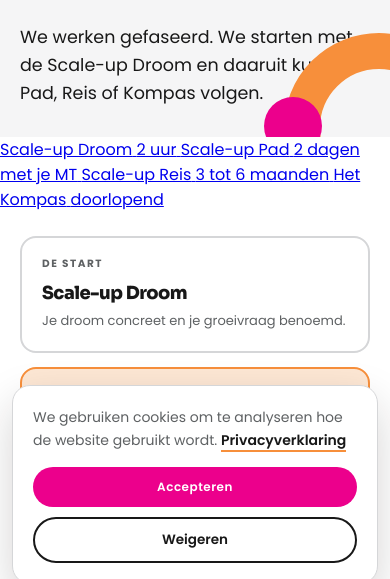
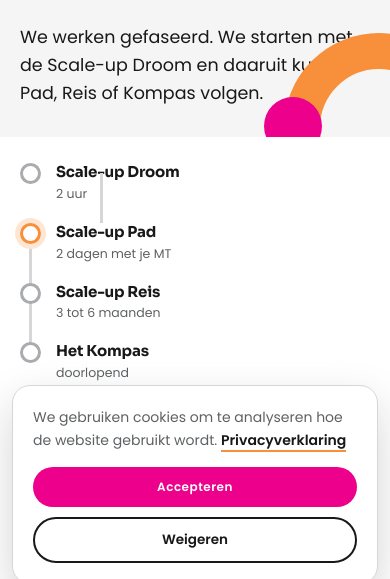
Before and after one commit to Scale-up-Leadership/scaleupleadership-website, an Eleventy site: page src/aanpak.njk in a window 390 px wide. Shown: the part 248-827 px from the top of the page. Built offline with nearby package versions, Linux system fonts and the light colour scheme; Eleventy itself is replaced by a stand-in of ours; files that its build step writes are made by us from their sources.

Commit message:
Add styles for trigger cards and timeline

```diff
--- a/src/css/stijl.css
+++ b/src/css/stijl.css
@@ -788,3 +788,43 @@
 .insights-grid {
   justify-content: flex-start;
 }
+/* ===== Vier kaarten met icoon, blok "Waar loop je tegenaan" (homepage) ===== */
+.trigger-row { max-width: 1120px; }
+.trigger-card { width: 22%; margin: 10px 1.5%; }
+.trigger-card .kaart-icoon { display: block; width: 36px; height: 36px; margin-bottom: 18px; }
+.trigger-card .kaart-icoon svg { display: block; width: 100%; height: 100%; }
+
+@media (max-width: 1000px) {
+  .trigger-card { width: 46%; margin: 10px 2%; }
+}
+@media (max-width: 768px) {
+  .trigger-card { width: 100%; margin: 8px 0; }
+}
+
+/* ===== Tijdlijn boven de vier fases (pagina Aanpak) ===== */
+.tl-route { max-width: 1120px; margin: 0 auto; padding: 40px 60px 0; }
+.tl-stappen { display: flex; align-items: flex-start; }
+.tl-stap { flex: 1 1 0; position: relative; padding: 0 8px; text-align: center;
+  text-decoration: none; color: inherit; display: block; }
+.tl-stap::before { content: ""; position: absolute; top: 9px; left: 0; right: 0;
+  height: 3px; background: var(--greige-2, #E6E7E8); }
+.tl-stap:first-child::before { left: 50%; }
+.tl-stap:last-child::before { right: 50%; }
+.tl-bol { position: relative; z-index: 2; display: block; width: 21px; height: 21px;
+  margin: 0 auto 12px; border-radius: 50%; background: #FFFFFF;
+  border: 3px solid var(--greige-3, #D5D6D8); transition: border-color .15s, box-shadow .15s; }
+.tl-stap.tl-hier .tl-bol { border-color: #F78F3B; box-shadow: 0 0 0 5px #FDE7D4; }
+.tl-stap:hover .tl-bol { border-color: #F78F3B; }
+.tl-naam { display: block; font-family: 'Sora', sans-serif; font-weight: 700;
+  font-size: 15px; letter-spacing: -.2px; line-height: 1.25; color: var(--dark, #181818); }
+.tl-duur { display: block; font-size: 12.5px; color: var(--grey, #5E6163); margin-top: 3px; }
+
+@media (max-width: 768px) {
+  .tl-route { padding: 26px 20px 0; }
+  .tl-stappen { flex-direction: column; gap: 20px; }
+  .tl-stap { text-align: left; padding: 0 0 0 36px; }
+  .tl-stap::before { top: 0; bottom: -20px; left: 9px; right: auto; width: 3px; height: auto; }
+  .tl-stap:first-child::before { top: 10px; }
+  .tl-stap:last-child::before { bottom: auto; height: 10px; }
+  .tl-bol { position: absolute; left: 0; top: 0; margin: 0; }
+}
```
